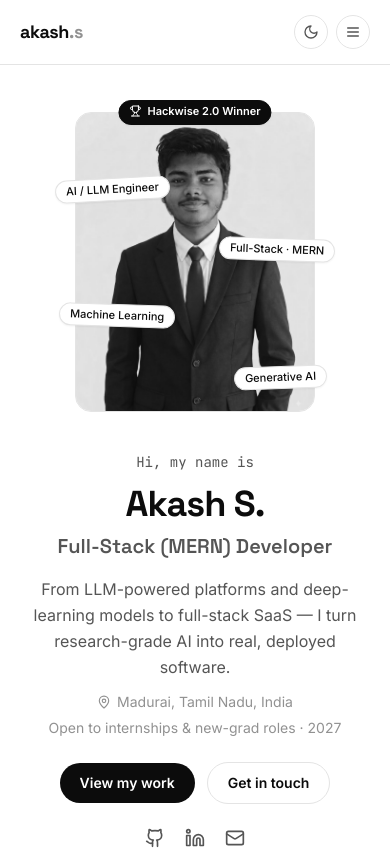
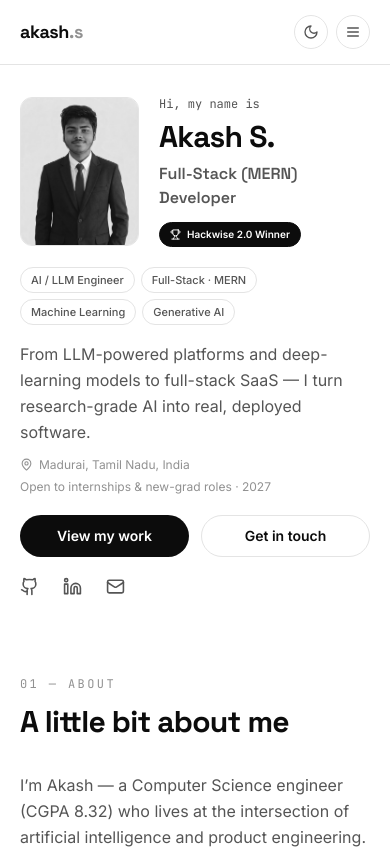
Before and after one commit to akash02062005/PORTFOLIO_AKASH-S, a React (Vite) app: page / in a window 390 px wide. Shown: the top 850 px of the page. Built offline with nearby package versions, Linux system fonts and the light colour scheme.

Commit message:
Update sections and ProjectCard with content and styling refinements

```diff
--- a/src/components/sections/About.jsx
+++ b/src/components/sections/About.jsx
@@ -5,14 +5,14 @@ export default function About() {
   return (
     <Section id="about">
       <SectionTitle kicker="01 — About" title="A little bit about me" />
-      <div className="grid gap-8 lg:grid-cols-[1fr,300px] lg:gap-12">
+      <div className="grid grid-cols-1 gap-6 sm:grid-cols-[1fr,240px] lg:grid-cols-[1fr,300px] lg:gap-12">
         <div className="space-y-4 leading-relaxed text-muted">
           {about.summary.map((p, i) => (
             <p key={i}>{p}</p>
           ))}
         </div>
         <div>
-          <div className="grid grid-cols-2 gap-3">
+          <div className="grid grid-cols-2 gap-2.5 sm:grid-cols-1 lg:grid-cols-2">
             {about.facts.map((f) => (
               <div key={f.label} className="card p-4 text-center">
                 <p className="font-display text-xl font-bold">{f.value}</p>
--- a/src/components/sections/BeyondCode.jsx
+++ b/src/components/sections/BeyondCode.jsx
@@ -5,7 +5,7 @@ export default function BeyondCode() {
   return (
     <Section id="beyond">
       <SectionTitle kicker="12 — Beyond code" title="When I am not shipping" />
-      <div className="grid gap-10 md:grid-cols-2">
+      <div className="grid grid-cols-1 gap-8 sm:grid-cols-2 sm:gap-10">
         <div>
           <h3 className="mb-4 font-display font-semibold text-muted">Interests</h3>
           <div className="flex flex-wrap gap-2">
--- a/src/components/sections/BlogTeaser.jsx
+++ b/src/components/sections/BlogTeaser.jsx
@@ -11,7 +11,7 @@ export default function BlogTeaser() {
         title="From the blog"
         subtitle="Notes on building AI products, hackathons and research."
       />
-      <div className="grid gap-4 md:grid-cols-2">
+      <div className="grid gap-3 sm:grid-cols-2 sm:gap-4">
         {latest.map((p) => (
           <a key={p.slug} href={`#/blog/${p.slug}`} className="card card-hover flex flex-col p-5 sm:p-6">
             <p className="font-mono text-xs text-faint">
--- a/src/components/sections/Hero.jsx
+++ b/src/components/sections/Hero.jsx
@@ -1,6 +1,8 @@
 import { useEffect, useState } from 'react'
 import { Github, Linkedin, Mail, MapPin, Trophy } from 'lucide-react'
 import { profile, about } from '../../data/profile'
+
+const DOMAINS = ['AI / LLM Engineer', 'Full-Stack · MERN', 'Machine Learning', 'Generative AI']
 
 function RoleRotator() {
   const [i, setI] = useState(0)
@@ -18,7 +20,7 @@ function RoleRotator() {
 function Tag({ className = '', children }) {
   return (
     <span
-      className={`absolute z-10 whitespace-nowrap rounded-full border border-line bg-paper px-2.5 py-0.5 text-[11px] font-medium shadow-sm sm:px-3 sm:py-1 sm:text-xs ${className}`}
+      className={`absolute z-10 hidden whitespace-nowrap rounded-full border border-line bg-paper px-3 py-1 text-xs font-medium shadow-sm lg:inline-flex ${className}`}
     >
       {children}
     </span>
@@ -27,46 +29,50 @@ function Tag({ className = '', children }) {
 
 export default function Hero() {
   return (
-    <section
-      id="top"
-      className="section grid items-center gap-10 !pb-8 !pt-24 md:!pt-28 lg:grid-cols-[1fr,320px] lg:gap-16"
-    >
-      {/* Photo first on mobile so recruiters see it immediately */}
-      <div className="relative order-first mx-auto mt-4 w-full max-w-[240px] sm:max-w-[270px] lg:order-none lg:col-start-2 lg:max-w-[300px]">
+    <section id="top" className="section !pb-8 !pt-24 md:!pt-28">
+      {/* Row 1: photo + name side by side at every width */}
+      <div className="grid grid-cols-[34%,1fr] items-center gap-5 sm:grid-cols-[30%,1fr] sm:gap-8 lg:grid-cols-[1fr,300px] lg:gap-16">
+        <div className="relative lg:order-2">
           <Tag className="-top-3 left-1/2 -translate-x-1/2 !border-ink !bg-ink font-semibold !text-paper">
             <span className="inline-flex items-center gap-1.5">
               <Trophy size={12} /> Hackwise 2.0 Winner
             </span>
           </Tag>
-        <Tag className="-left-5 top-[22%] -rotate-3 sm:-left-6">AI / LLM Engineer</Tag>
-        <Tag className="-right-5 top-[42%] rotate-2 sm:-right-6">Full-Stack · MERN</Tag>
-        <Tag className="-left-4 top-[64%] rotate-2 sm:-left-5">Machine Learning</Tag>
-        <Tag className="-right-3 bottom-[8%] -rotate-2 sm:-right-4">Generative AI</Tag>
+          <Tag className="-left-6 top-[22%] -rotate-3">AI / LLM Engineer</Tag>
+          <Tag className="-right-6 top-[42%] rotate-2">Full-Stack · MERN</Tag>
+          <Tag className="-left-5 top-[64%] rotate-2">Machine Learning</Tag>
+          <Tag className="-right-4 bottom-[8%] -rotate-2">Generative AI</Tag>
           <img
             src={about.photo}
             alt={profile.name}
-          className="aspect-[4/5] w-full rounded-2xl border border-line object-cover object-top grayscale transition-all duration-500 hover:grayscale-0"
+            className="aspect-[4/5] w-full rounded-xl border border-line object-cover object-top grayscale transition-all duration-500 hover:grayscale-0 sm:rounded-2xl"
           />
         </div>
 
-      <div className="text-center lg:col-start-1 lg:row-start-1 lg:text-left">
-        <p className="mb-3 font-mono text-sm text-muted">Hi, my name is</p>
-        <h1 className="font-display text-4xl font-bold tracking-tight sm:text-6xl">Akash S.</h1>
-        <h2 className="mt-2 font-display text-xl font-semibold text-muted sm:text-3xl">
+        <div className="lg:order-1">
+          <p className="mb-1.5 font-mono text-xs text-muted sm:mb-3 sm:text-sm">Hi, my name is</p>
+          <h1 className="font-display text-3xl font-bold leading-tight tracking-tight sm:text-5xl lg:text-6xl">
+            Akash S.
+          </h1>
+          <h2 className="mt-1.5 font-display text-base font-semibold text-muted sm:text-2xl lg:text-3xl">
             <RoleRotator />
           </h2>
-        <p className="mx-auto mt-4 max-w-2xl leading-relaxed text-muted lg:mx-0">{profile.tagline}</p>
-        <div className="mt-3 flex flex-wrap items-center justify-center gap-x-5 gap-y-1.5 text-sm text-faint lg:justify-start">
+          <span className="mt-3 inline-flex items-center gap-1.5 rounded-full border border-ink bg-ink px-2.5 py-1 text-[10px] font-semibold text-paper sm:text-xs lg:hidden">
+            <Trophy size={11} /> Hackwise 2.0 Winner
+          </span>
+          {/* Desktop-only supporting copy sits beside the photo */}
+          <p className="mt-4 hidden max-w-2xl leading-relaxed text-muted lg:block">{profile.tagline}</p>
+          <div className="mt-3 hidden flex-wrap items-center gap-x-5 gap-y-1.5 text-sm text-faint lg:flex">
             <span className="inline-flex items-center gap-1.5">
               <MapPin size={14} /> {profile.location}
             </span>
             <span>{profile.availability}</span>
           </div>
-        <div className="mt-6 flex flex-wrap items-center justify-center gap-3 lg:justify-start">
+          <div className="mt-6 hidden flex-wrap items-center gap-3 lg:flex">
             <a href="#projects" className="btn btn-solid">View my work</a>
             <a href="#contact" className="btn btn-ghost">Get in touch</a>
           </div>
-        <div className="mt-6 flex items-center justify-center gap-5 text-muted lg:justify-start">
+          <div className="mt-6 hidden items-center gap-5 text-muted lg:flex">
             <a href={profile.socials.github} target="_blank" rel="noreferrer" aria-label="GitHub" className="transition-colors hover:text-ink">
               <Github size={20} />
             </a>
@@ -78,6 +84,38 @@ export default function Hero() {
             </a>
           </div>
         </div>
+      </div>
+
+      {/* Row 2: full-width below the photo on mobile only */}
+      <div className="mt-5 lg:hidden">
+        <div className="flex flex-wrap gap-1.5">
+          {DOMAINS.map((d) => (
+            <span key={d} className="chip !px-2.5 !text-[11px]">{d}</span>
+          ))}
+        </div>
+        <p className="mt-4 leading-relaxed text-muted">{profile.tagline}</p>
+        <div className="mt-3 flex flex-wrap items-center gap-x-4 gap-y-1.5 text-xs text-faint sm:text-sm">
+          <span className="inline-flex items-center gap-1.5">
+            <MapPin size={13} /> {profile.location}
+          </span>
+          <span>{profile.availability}</span>
+        </div>
+        <div className="mt-5 grid grid-cols-2 gap-3">
+          <a href="#projects" className="btn btn-solid">View my work</a>
+          <a href="#contact" className="btn btn-ghost">Get in touch</a>
+        </div>
+        <div className="mt-5 flex items-center gap-6 text-muted">
+          <a href={profile.socials.github} target="_blank" rel="noreferrer" aria-label="GitHub" className="transition-colors hover:text-ink">
+            <Github size={19} />
+          </a>
+          <a href={profile.socials.linkedin} target="_blank" rel="noreferrer" aria-label="LinkedIn" className="transition-colors hover:text-ink">
+            <Linkedin size={19} />
+          </a>
+          <a href={profile.socials.email} aria-label="Email" className="transition-colors hover:text-ink">
+            <Mail size={19} />
+          </a>
+        </div>
+      </div>
     </section>
   )
 }
--- a/src/components/sections/Milestones.jsx
+++ b/src/components/sections/Milestones.jsx
@@ -10,15 +10,15 @@ export default function Milestones() {
         title="Moments that matter"
         subtitle="The wins and firsts along the way."
       />
-      <div className="grid gap-4 sm:grid-cols-2 lg:grid-cols-3">
+      <div className="grid grid-cols-2 gap-3 sm:gap-4 lg:grid-cols-3">
         {milestones.map((m) => (
           <div key={m.title} className="card card-hover p-5">
             <div className="flex items-center justify-between">
               <p className="font-mono text-xs text-faint">{m.year}</p>
               {m.star && <Trophy size={16} className="text-muted" />}
             </div>
-            <h3 className="mt-2 font-display font-semibold">{m.title}</h3>
-            <p className="mt-1 text-sm text-muted">{m.detail}</p>
+            <h3 className="mt-2 font-display text-sm font-semibold sm:text-base">{m.title}</h3>
+            <p className="mt-1 text-xs text-muted sm:text-sm">{m.detail}</p>
           </div>
         ))}
       </div>
--- a/src/components/sections/Projects.jsx
+++ b/src/components/sections/Projects.jsx
@@ -15,10 +15,10 @@ export default function Projects() {
         title="Flagship builds, in order"
         subtitle="Four projects, from first MERN platform to award-winning AI products — click through for the rest."
       />
-      <div className="grid gap-5 sm:grid-cols-2">
+      <div className="grid grid-cols-2 gap-3 sm:gap-5">
         {featured.map((p, i) => (
           <div key={p.id}>
-            <p className="mb-2 font-mono text-xs uppercase tracking-wider text-faint">
+            <p className="mb-2 font-mono text-[10px] uppercase tracking-wider text-faint sm:text-xs">
               <span className="mr-2 inline-flex h-5 w-5 items-center justify-center rounded-full border border-line text-[10px] font-semibold text-muted">
                 {i + 1}
               </span>
--- a/src/components/sections/Resume.jsx
+++ b/src/components/sections/Resume.jsx
@@ -10,11 +10,11 @@ export default function Resume() {
         title="Pick the resume that fits your role"
         subtitle="Role-tailored resumes — grab the one closest to the position you are hiring for."
       />
-      <div className="grid gap-4 sm:grid-cols-2 lg:grid-cols-3">
+      <div className="grid grid-cols-2 gap-3 sm:gap-4 lg:grid-cols-3">
         {resumes.map((r) => (
           <div key={r.role} className="card card-hover flex flex-col p-5">
-            <h3 className="font-display font-semibold">{r.role}</h3>
-            <p className="mt-1 grow text-sm text-muted">{r.desc}</p>
+            <h3 className="font-display text-sm font-semibold sm:text-base">{r.role}</h3>
+            <p className="mt-1 grow text-xs text-muted sm:text-sm">{r.desc}</p>
             <a href={r.file} download className="btn btn-ghost mt-4 self-start !px-4 !py-1.5">
               <FileDown size={14} /> Download PDF
             </a>
--- a/src/components/sections/Skills.jsx
+++ b/src/components/sections/Skills.jsx
@@ -7,11 +7,11 @@ export default function Skills() {
       <SectionTitle kicker="03 — Skills" title="Tools I work with" />
       <div className="border-b border-line">
         {skillGroups.map((g) => (
-          <div key={g.group} className="grid gap-3 border-t border-line py-6 md:grid-cols-[220px,1fr]">
-            <h3 className="font-display font-semibold">{g.group}</h3>
+          <div key={g.group} className="grid grid-cols-[92px,1fr] gap-3 border-t border-line py-5 sm:grid-cols-[140px,1fr] md:grid-cols-[220px,1fr] md:py-6">
+            <h3 className="font-display text-xs font-semibold leading-snug sm:text-sm md:text-base">{g.group}</h3>
             <div className="flex flex-wrap gap-2">
               {g.items.map((s) => (
-                <span key={s} className="chip">
+                <span key={s} className="chip !px-2.5 !text-[11px] sm:!px-3 sm:!text-xs">
                   {s}
                 </span>
               ))}
--- a/src/components/sections/Talks.jsx
+++ b/src/components/sections/Talks.jsx
@@ -10,7 +10,7 @@ export default function Talks() {
         title="Papers & presentations"
         subtitle="Conference papers presented and technical seminars delivered."
       />
-      <div className="grid gap-4 md:grid-cols-2">
+      <div className="grid gap-4 sm:grid-cols-2">
         {conferences.map((c) => (
           <article key={c.event} className="card card-hover flex flex-col p-5 sm:p-6">
             <span className="chip self-start">{c.badge}</span>
@@ -29,7 +29,7 @@ export default function Talks() {
         ))}
       </div>
       <h3 className="mb-4 mt-10 font-display font-semibold text-muted">Seminars delivered</h3>
-      <div className="grid gap-4 md:grid-cols-3">
+      <div className="grid grid-cols-2 gap-3 sm:gap-4 lg:grid-cols-3">
         {seminars.map((s) => (
           <article key={s.title} className="card card-hover flex flex-col p-5">
             <span className="chip self-start">{s.tag}</span>
--- a/src/components/ui/ProjectCard.jsx
+++ b/src/components/ui/ProjectCard.jsx
@@ -41,14 +41,14 @@ export default function ProjectCard({ p, highlights = 2, compact = false }) {
   return (
     <article className="card card-hover flex flex-col overflow-hidden">
       <Demo id={p.id} name={p.name} image={p.image} />
-      <div className="flex grow flex-col gap-3 p-5 sm:p-6">
+      <div className="flex grow flex-col gap-2 p-3 sm:gap-3 sm:p-5">
         <div className="flex items-start justify-between gap-3">
           <div>
-            <h3 className="inline-flex items-center gap-2 font-display text-lg font-semibold">
+            <h3 className="inline-flex items-center gap-2 font-display text-sm font-semibold sm:text-lg">
               {p.name}
               {p.award && <Trophy size={15} className="shrink-0" aria-label="Award winner" />}
             </h3>
-            <p className="mt-0.5 font-mono text-[11px] uppercase tracking-wider text-faint">{p.type}{p.date ? ` · ${p.date}` : ''}</p>
+            <p className="mt-0.5 font-mono text-[9px] uppercase leading-tight tracking-wider text-faint sm:text-[11px]">{p.type}{p.date ? ` · ${p.date}` : ''}</p>
           </div>
           <div className="flex shrink-0 gap-3 text-muted">
             {p.repo && (
@@ -63,7 +63,7 @@ export default function ProjectCard({ p, highlights = 2, compact = false }) {
             )}
           </div>
         </div>
-        <p className={`text-sm leading-relaxed text-muted ${compact ? "line-clamp-2" : ""}`}>{p.blurb}</p>
+        <p className={`text-xs leading-relaxed text-muted sm:text-sm ${compact ? "line-clamp-2" : ""}`}>{p.blurb}</p>
         {!compact && (
           <ul className="space-y-1.5">
             {p.highlights.slice(0, highlights).map((h, i) => (
@@ -75,12 +75,12 @@ export default function ProjectCard({ p, highlights = 2, compact = false }) {
           </ul>
         )}
         <div className="mt-auto flex flex-wrap gap-2 pt-2">
-          {(compact ? p.stack.slice(0, 4) : p.stack).map((s) => (
-            <span key={s} className="chip">
+          {(compact ? p.stack.slice(0, 3) : p.stack).map((s) => (
+            <span key={s} className="chip !px-2 !text-[10px] sm:!px-3 sm:!text-xs">
               {s}
             </span>
           ))}
-          {compact && p.stack.length > 4 && <span className="chip">+{p.stack.length - 4}</span>}
+          {compact && p.stack.length > 3 && <span className="chip !px-2 !text-[10px] sm:!px-3 sm:!text-xs">+{p.stack.length - 3}</span>}
         </div>
       </div>
     </article>
```
Lines whose indentation alone changed are shown as unchanged.
